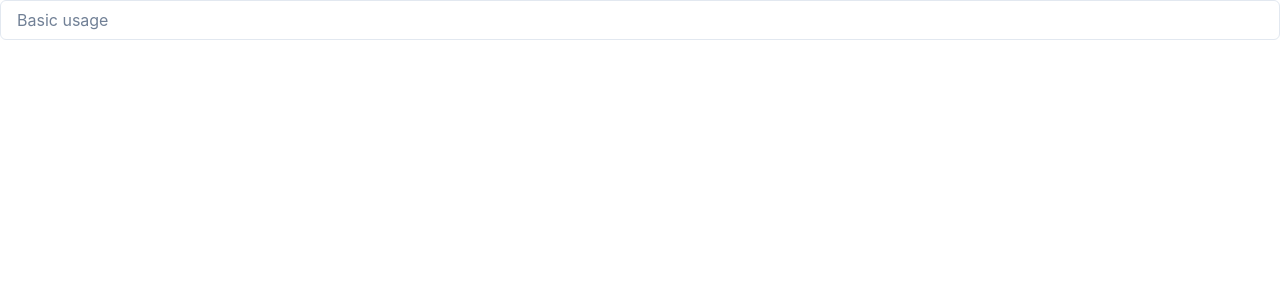
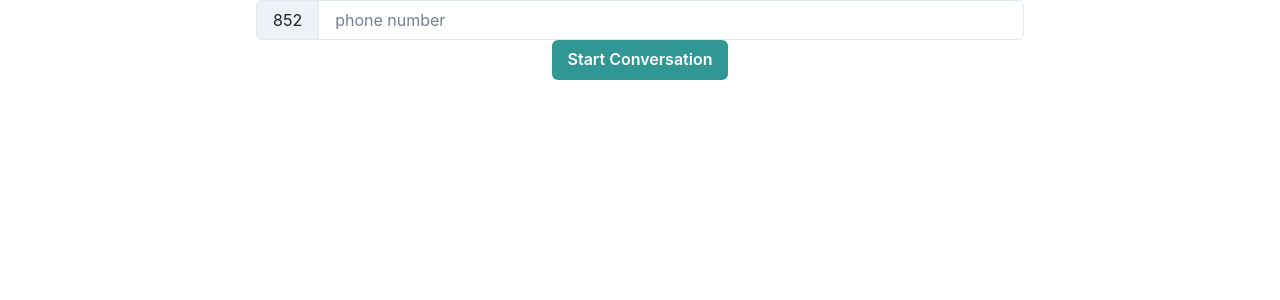
Before and after one commit to andychowhh/whatsapp-conversation-starter, a React (Create React App) app: page / in a window 1280 px wide. Shown: the top 300 px of the page. Built offline with nearby package versions, Linux system fonts and the light colour scheme.

Commit message:
Update tsconfig for absolute path, complete basic functionality

```diff
--- a/src/App.tsx
+++ b/src/App.tsx
@@ -1,12 +1,40 @@
-import React from "react";
+import React, { useState, ChangeEvent } from "react";
 import "./App.css";
-import { Input } from "@chakra-ui/react";
+import { Box, Button, Input, InputGroup, InputLeftAddon } from "@chakra-ui/react";
+
+import { WHATSAPP_BASE_URL } from "constants/constants";
 
 function App() {
+  const [countryCode, setCountryCode] = useState<string>("852");
+  const [phoneNumber, setPhoneNumber] = useState<string>("");
+
+  const handleInputChange = (event: ChangeEvent<HTMLInputElement>): void =>
+    setPhoneNumber(event.target.value);
+
+  const onStartConversationButtonClick = (): void => {
+    window.open(`${WHATSAPP_BASE_URL}/${countryCode}${phoneNumber}`, '_blank');
+  };
+
   return (
-    <div className="App">
-      <Input placeholder="Basic usage" />
-    </div>
+    <Box className="App">
+      <InputGroup w="60%" m="auto">
+        <InputLeftAddon children={+`${countryCode}`}/>
+        <Input
+          type="tel"
+          placeholder="phone number"
+          value={phoneNumber}
+          onChange={handleInputChange}
+        />
+      </InputGroup>
+      <Button
+        colorScheme="teal"
+        size="md"
+        onClick={onStartConversationButtonClick}
+      >
+        Start Conversation
+      </Button>
+      <div>{phoneNumber}</div>
+    </Box>
   );
 }
 
--- /dev/null
+++ b/src/constants/constants.tsx
@@ -0,0 +1 @@
+export const WHATSAPP_BASE_URL = "https://wa.me"
```
Also changed, not shown: tsconfig.json (+4 -9 lines).
